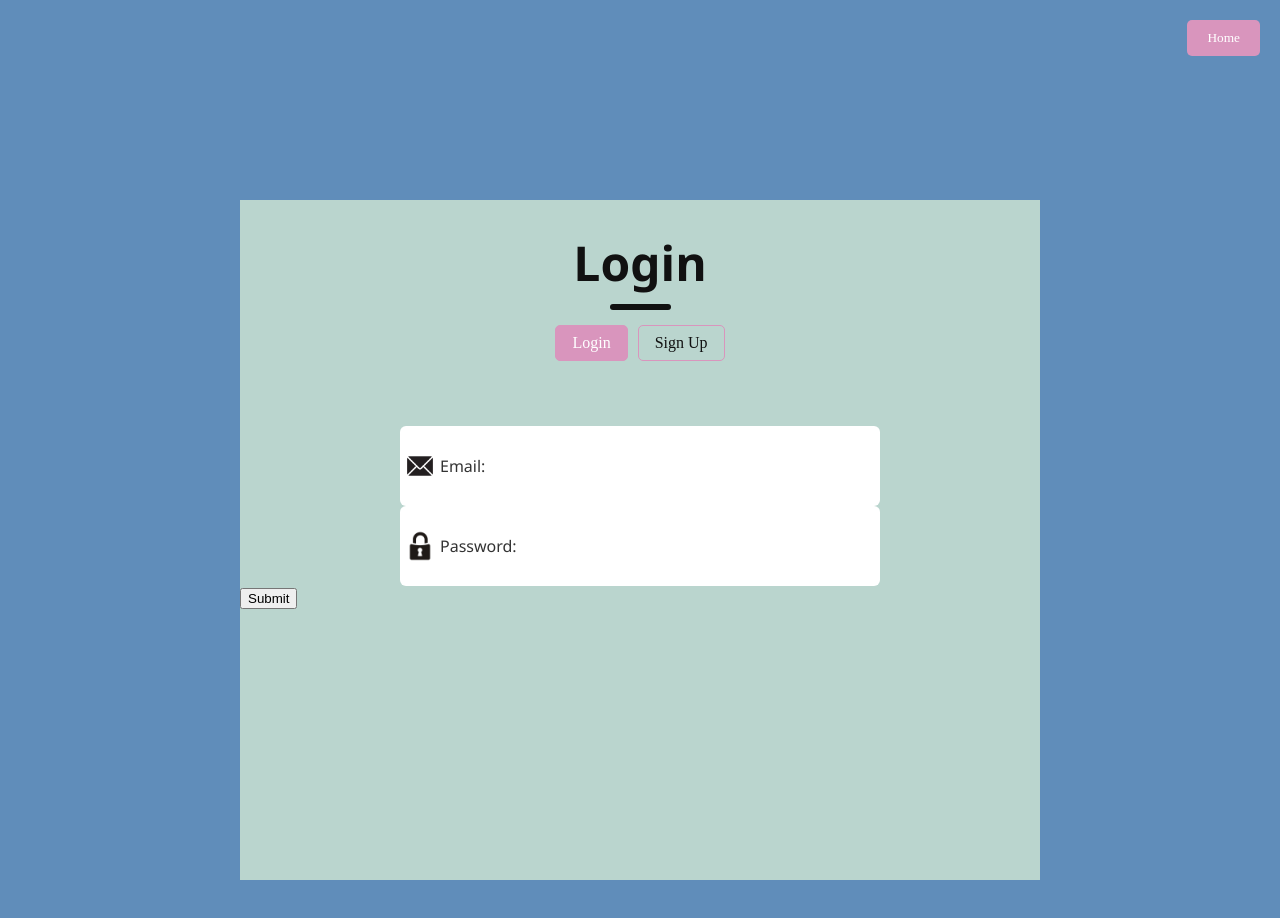
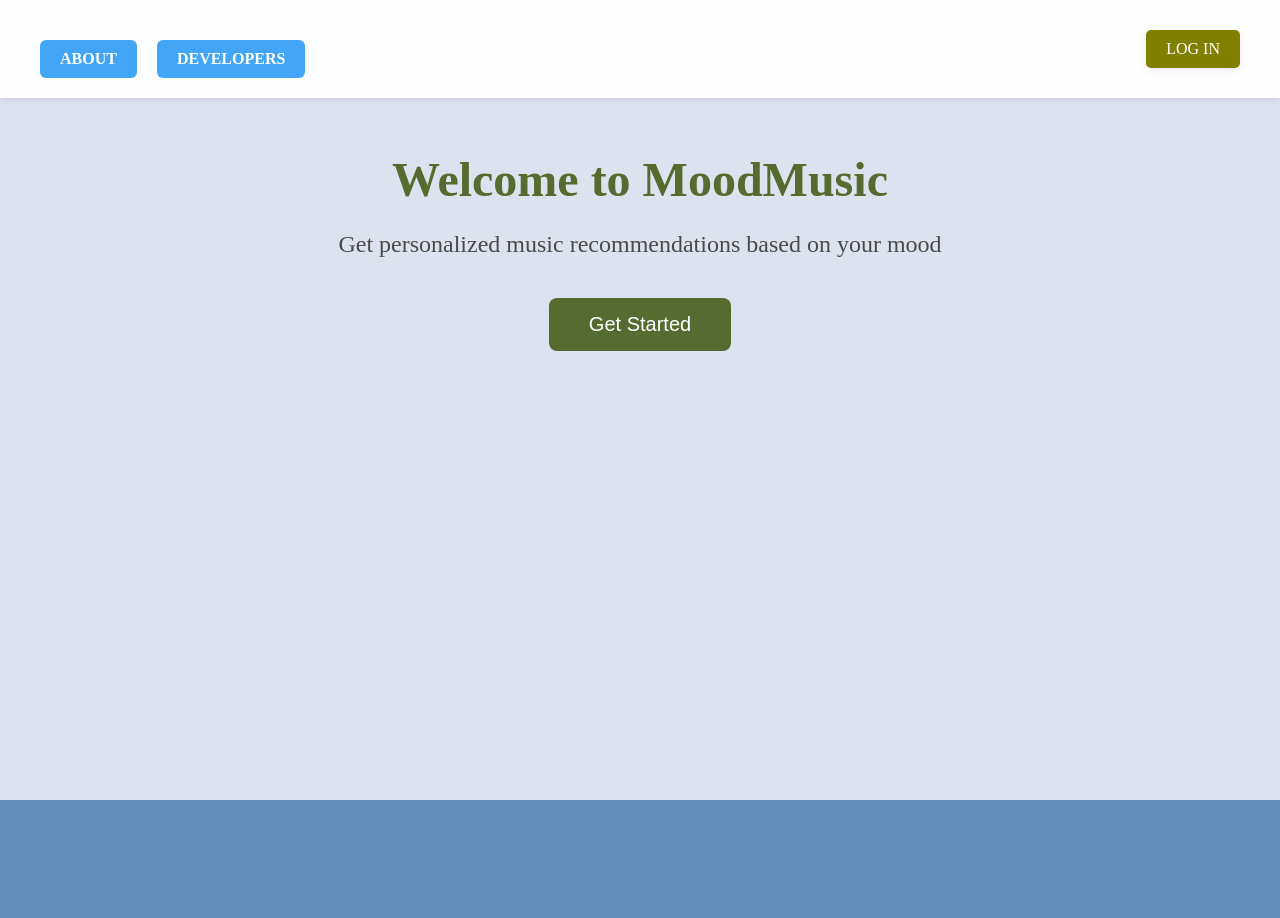
Before and after one commit to yasmincsun/comp490project, a React (Vite) app in the folder FrontEnd/: page / in a window 1280 px wide. Shown: the top 918 px of the page. After the commit the page ends 800 px from the top, so only its background shows below. Built offline with nearby package versions, Linux system fonts and the light colour scheme; the HTML template or start-up script is replaced by a standard one.

Commit message:
added frontPage (ugly), aboutPage (blank), and developerPage(blank). content will be added later

```diff
--- a/FrontEnd/src/App.jsx
+++ b/FrontEnd/src/App.jsx
@@ -3,12 +3,17 @@ import { BrowserRouter, Routes, Route } from "react-router-dom";
 import ProfilePage from "./components/profilePage/profilePage";
 import Login from "./components/loginPage/login";
 import HomePage from "./components/homePage/homePage";
+import FrontPage from "./components/frontPage/frontPage";
+import AboutPage from "./components/aboutPage/aboutPage";
+import DeveloperPage from "./components/developerPage/developerPage";
 
 function App() {
   return (
       <BrowserRouter>
         <Routes>
-          <Route path="/" element={<Login />} />
+          <Route path="/" element={<FrontPage />} />
+          <Route path="/about" element={<AboutPage />} />
+          <Route path="/developers" element={<DeveloperPage />} />
           <Route path="/login" element={<Login />} />
           <Route path="/home" element={<HomePage />} />
           <Route path="/profile" element={<ProfilePage />} />
--- /dev/null
+++ b/FrontEnd/src/components/aboutPage/aboutPage.css
@@ -0,0 +1,72 @@
+.aboutpage-container {
+  min-height: 100vh;
+  background-color: #dde2ef;
+  font-family: 'Times New Roman', Times, serif;
+  position: relative;
+}
+
+.aboutpage-nav {
+  position: fixed;
+  top: 0;
+  left: 0;
+  right: 0;
+  display: flex;
+  justify-content: space-between;
+  align-items: center;
+  padding: 20px 40px;
+  background: rgba(255, 255, 255, 0.95);
+  box-shadow: 0 2px 8px rgba(0,0,0,0.08);
+  z-index: 100;
+}
+
+.nav-buttons {
+  display: flex;
+  gap: 20px;
+}
+
+.nav-btn {
+  padding: 10px 20px;
+  font-family: 'Times New Roman', Times, serif;
+  background: transparent;
+  color: #556B2F;
+  border: none;
+  border-radius: 5px;
+  cursor: pointer;
+  font-size: 16px;
+  font-weight: bold;
+  transition: background-color 0.2s;
+}
+
+.nav-btn:hover {
+  background: rgba(85, 107, 47, 0.1);
+}
+
+.nav-btn.active {
+  background: rgba(85, 107, 47, 0.1);
+  color: #808000;
+}
+
+.login-btn {
+  padding: 10px 20px;
+  font-family: 'Times New Roman', Times, serif;
+  background: #808000;
+  color: white;
+  border: none;
+  border-radius: 5px;
+  cursor: pointer;
+  font-size: 16px;
+  box-shadow: 0 2px 8px rgba(0,0,0,0.08);
+  text-transform: uppercase;
+  transition: background-color 0.2s;
+}
+
+.login-btn:hover {
+  background: #6a6b00;
+}
+
+.aboutpage-content {
+  padding-top: 100px;
+  max-width: 1200px;
+  margin: 0 auto;
+  padding: 120px 40px 40px;
+}
--- /dev/null
+++ b/FrontEnd/src/components/aboutPage/aboutPage.jsx
@@ -0,0 +1,25 @@
+import React from 'react';
+import { useNavigate } from 'react-router-dom';
+import './aboutPage.css';
+
+const AboutPage = () => {
+  const navigate = useNavigate();
+
+  return (
+    <div className="aboutpage-container">
+      <nav className="aboutpage-nav">
+        <div className="nav-buttons">
+          <button onClick={() => navigate('/')} className="nav-btn">HOME</button>
+          <button onClick={() => navigate('/about')} className="nav-btn active">ABOUT</button>
+          <button onClick={() => navigate('/developers')} className="nav-btn">DEVELOPERS</button>
+        </div>
+        <button onClick={() => navigate('/login')} className="login-btn">Log In</button>
+      </nav>
+      <div className="aboutpage-content">
+        {/* Content will be added later */}
+      </div>
+    </div>
+  );
+};
+
+export default AboutPage;
--- /dev/null
+++ b/FrontEnd/src/components/developerPage/developerPage.css
@@ -0,0 +1,72 @@
+.developerpage-container {
+  min-height: 100vh;
+  background-color: #dde2ef;
+  font-family: 'Times New Roman', Times, serif;
+  position: relative;
+}
+
+.developerpage-nav {
+  position: fixed;
+  top: 0;
+  left: 0;
+  right: 0;
+  display: flex;
+  justify-content: space-between;
+  align-items: center;
+  padding: 20px 40px;
+  background: rgba(255, 255, 255, 0.95);
+  box-shadow: 0 2px 8px rgba(0,0,0,0.08);
+  z-index: 100;
+}
+
+.nav-buttons {
+  display: flex;
+  gap: 20px;
+}
+
+.nav-btn {
+  padding: 10px 20px;
+  font-family: 'Times New Roman', Times, serif;
+  background: transparent;
+  color: #556B2F;
+  border: none;
+  border-radius: 5px;
+  cursor: pointer;
+  font-size: 16px;
+  font-weight: bold;
+  transition: background-color 0.2s;
+}
+
+.nav-btn:hover {
+  background: rgba(85, 107, 47, 0.1);
+}
+
+.nav-btn.active {
+  background: rgba(85, 107, 47, 0.1);
+  color: #808000;
+}
+
+.login-btn {
+  padding: 10px 20px;
+  font-family: 'Times New Roman', Times, serif;
+  background: #808000;
+  color: white;
+  border: none;
+  border-radius: 5px;
+  cursor: pointer;
+  font-size: 16px;
+  box-shadow: 0 2px 8px rgba(0,0,0,0.08);
+  text-transform: uppercase;
+  transition: background-color 0.2s;
+}
+
+.login-btn:hover {
+  background: #6a6b00;
+}
+
+.developerpage-content {
+  padding-top: 100px;
+  max-width: 1200px;
+  margin: 0 auto;
+  padding: 120px 40px 40px;
+}
--- /dev/null
+++ b/FrontEnd/src/components/developerPage/developerPage.jsx
@@ -0,0 +1,25 @@
+import React from 'react';
+import { useNavigate } from 'react-router-dom';
+import './developerPage.css';
+
+const DeveloperPage = () => {
+  const navigate = useNavigate();
+
+  return (
+    <div className="developerpage-container">
+      <nav className="developerpage-nav">
+        <div className="nav-buttons">
+          <button onClick={() => navigate('/')} className="nav-btn">HOME</button>
+          <button onClick={() => navigate('/about')} className="nav-btn">ABOUT</button>
+          <button onClick={() => navigate('/developers')} className="nav-btn active">DEVELOPERS</button>
+        </div>
+        <button onClick={() => navigate('/login')} className="login-btn">Log In</button>
+      </nav>
+      <div className="developerpage-content">
+        {/* Content will be added later */}
+      </div>
+    </div>
+  );
+};
+
+export default DeveloperPage;
--- /dev/null
+++ b/FrontEnd/src/components/frontPage/frontPage.css
@@ -0,0 +1,94 @@
+.frontpage-container {
+  min-height: 100vh;
+  background-color: #dde2ef;
+  font-family: 'Times New Roman', Times, serif;
+  position: relative;
+}
+
+.frontpage-nav {
+  position: fixed;
+  top: 0;
+  left: 0;
+  right: 0;
+  display: flex;
+  justify-content: space-between;
+  align-items: center;
+  padding: 20px 40px;
+  background: rgba(255, 255, 255, 0.95);
+  box-shadow: 0 2px 8px rgba(0,0,0,0.08);
+  z-index: 100;
+}
+
+.nav-buttons {
+  display: flex;
+  gap: 20px;
+}
+
+.nav-btn {
+  padding: 10px 20px;
+  font-family: 'Times New Roman', Times, serif;
+  background: transparent;
+  color: #556B2F;
+  border: none;
+  border-radius: 5px;
+  cursor: pointer;
+  font-size: 16px;
+  font-weight: bold;
+  transition: background-color 0.2s;
+}
+
+.nav-btn:hover {
+  background: rgba(85, 107, 47, 0.1);
+}
+
+.login-btn {
+  padding: 10px 20px;
+  font-family: 'Times New Roman', Times, serif;
+  background: #808000;
+  color: white;
+  border: none;
+  border-radius: 5px;
+  cursor: pointer;
+  font-size: 16px;
+  box-shadow: 0 2px 8px rgba(0,0,0,0.08);
+  text-transform: uppercase;
+  transition: background-color 0.2s;
+}
+
+.login-btn:hover {
+  background: #6a6b00;
+}
+
+.frontpage-content {
+  padding-top: 120px;
+  text-align: center;
+  max-width: 800px;
+  margin: 0 auto;
+}
+
+.frontpage-content h1 {
+  font-size: 48px;
+  color: #556B2F;
+  margin-bottom: 20px;
+}
+
+.frontpage-content p {
+  font-size: 24px;
+  color: #4a4a4a;
+  margin-bottom: 40px;
+}
+
+.start-btn {
+  padding: 15px 40px;
+  font-size: 20px;
+  background: #556B2F;
+  color: white;
+  border: none;
+  border-radius: 8px;
+  cursor: pointer;
+  transition: background-color 0.2s;
+}
+
+.start-btn:hover {
+  background: #445624;
+}
--- /dev/null
+++ b/FrontEnd/src/components/frontPage/frontPage.jsx
@@ -0,0 +1,26 @@
+import React from 'react';
+import { useNavigate } from 'react-router-dom';
+import './frontPage.css';
+
+const FrontPage = () => {
+  const navigate = useNavigate();
+
+  return (
+    <div className="frontpage-container">
+      <nav className="frontpage-nav">
+        <div className="nav-buttons">
+          <button onClick={() => navigate('/about')} className="nav-btn">ABOUT</button>
+          <button onClick={() => navigate('/developers')} className="nav-btn">DEVELOPERS</button>
+        </div>
+        <button onClick={() => navigate('/login')} className="login-btn">Log In</button>
+      </nav>
+      <div className="frontpage-content">
+        <h1>Welcome to MoodMusic</h1>
+        <p>Get personalized music recommendations based on your mood</p>
+        <button onClick={() => navigate('/home')} className="start-btn">Get Started</button>
+      </div>
+    </div>
+  );
+};
+
+export default FrontPage;
```
